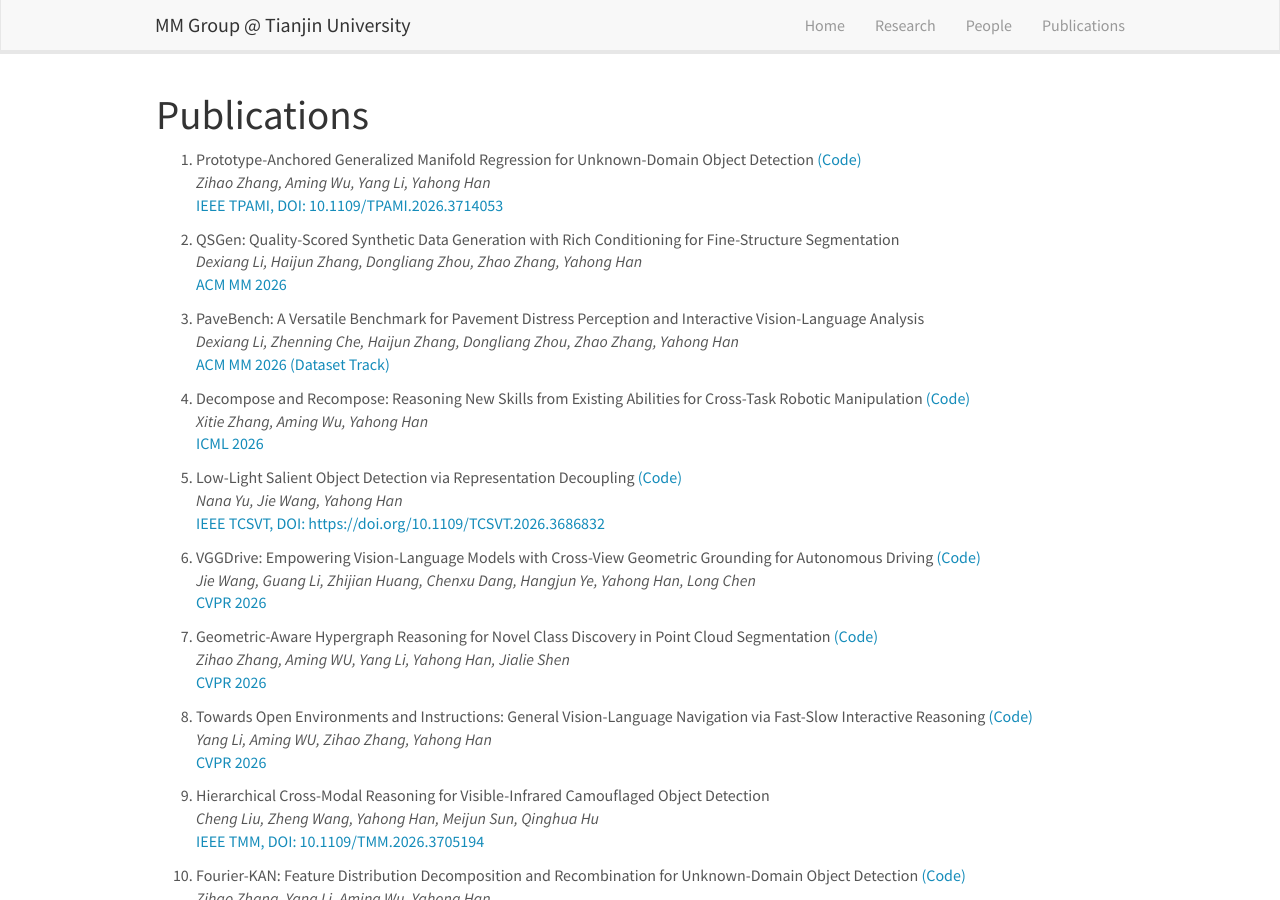
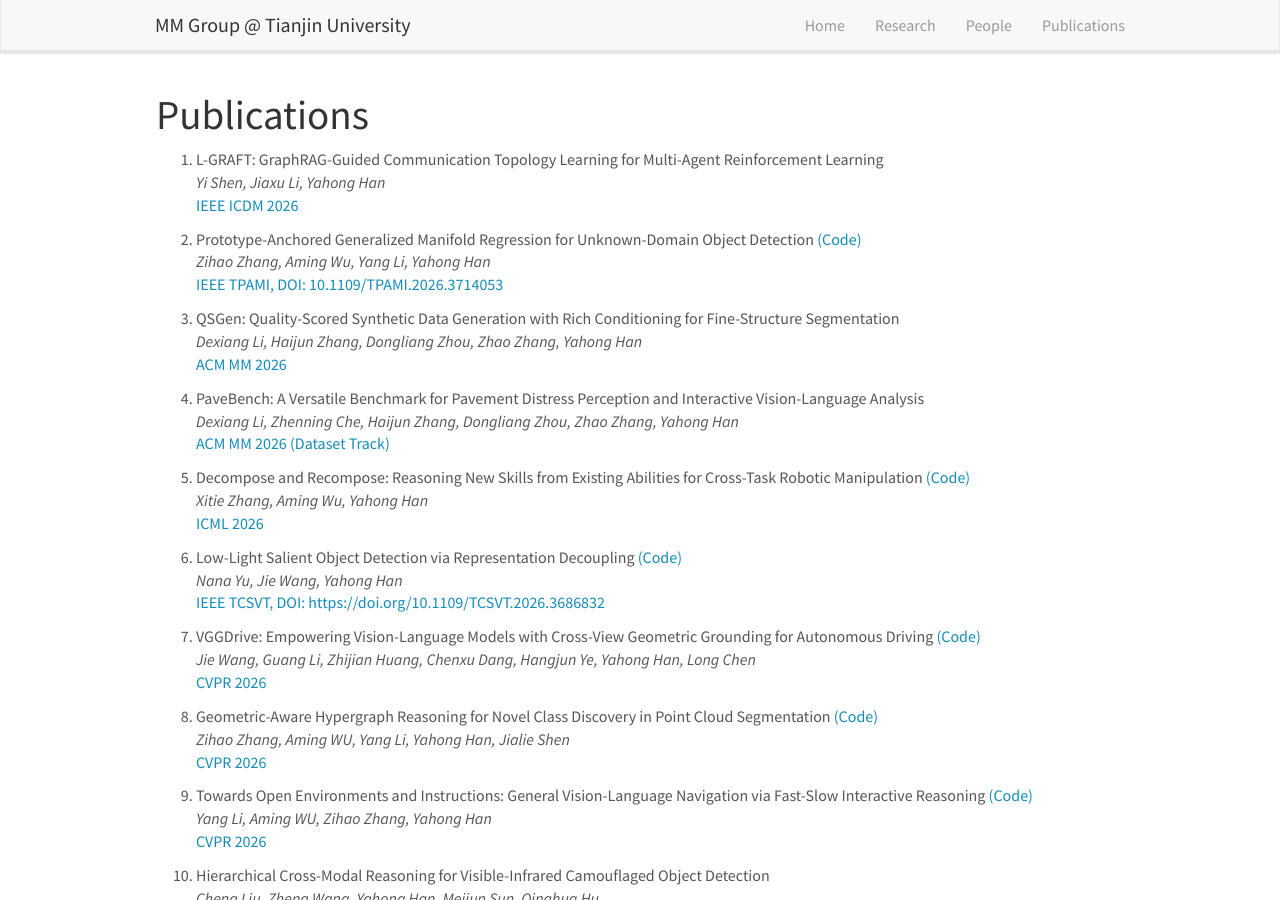
Before and after one commit to tjumm/tjumm.github.io, a Jekyll site: the page built from _pages/publications.md, in a window 1280 px wide and 900 px high. Built offline with Jekyll 4.4.1, drawn with Linux system fonts in a browser that asks for light colours; comment, search, counter and statistics services are not loaded.

Commit message:
Update publist.yml

```diff
--- a/_data/publist.yml
+++ b/_data/publist.yml
@@ -1,3 +1,11 @@
+- title: "1. L-GRAFT: GraphRAG-Guided Communication Topology Learning for Multi-Agent Reinforcement Learning"
+  image: dummy.png
+  description:
+  authors: Yi Shen, Jiaxu Li, Yahong Han
+  link:
+    url:
+    display: "IEEE ICDM 2026"
+  highlight: 0
 
 - title: "1. Prototype-Anchored Generalized Manifold Regression for Unknown-Domain Object Detection <a href='https://github.com/2490o/MR-DCoT'>(Code)</a>"
   image: dummy.png
```
